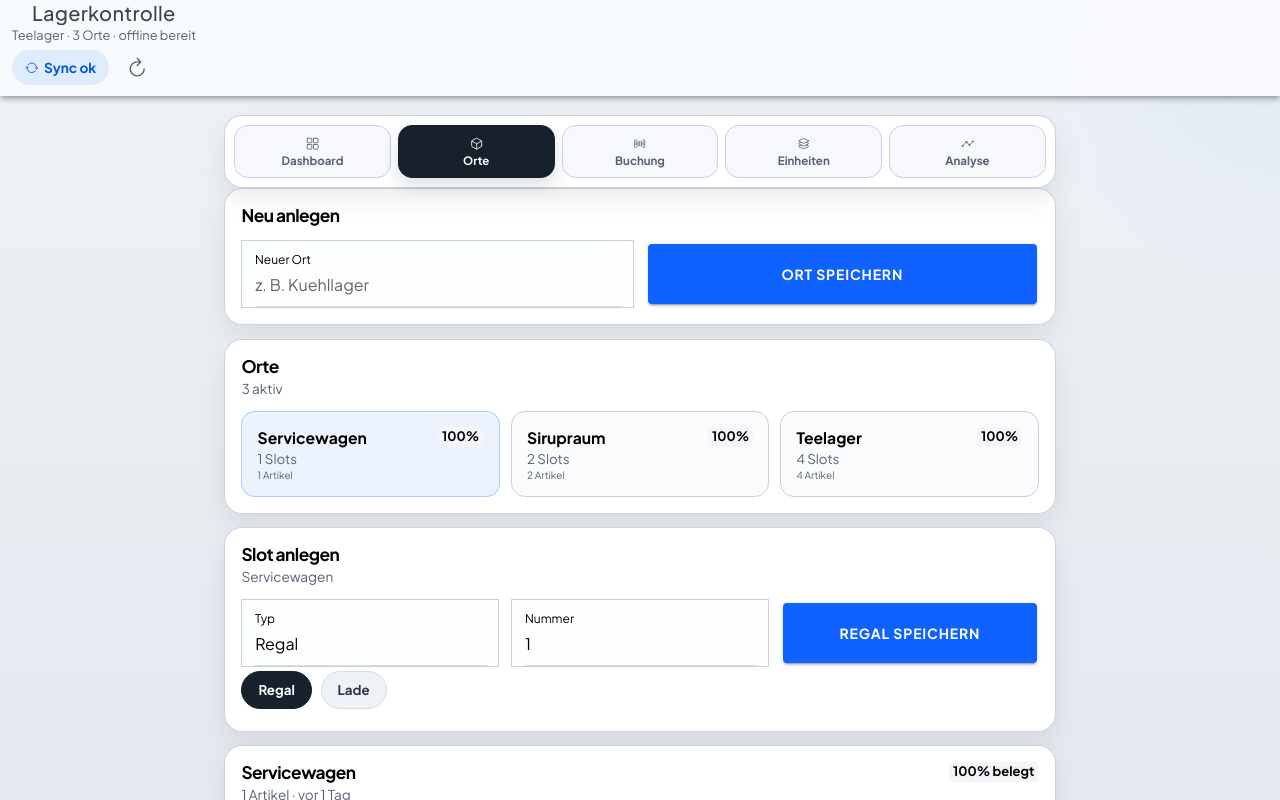
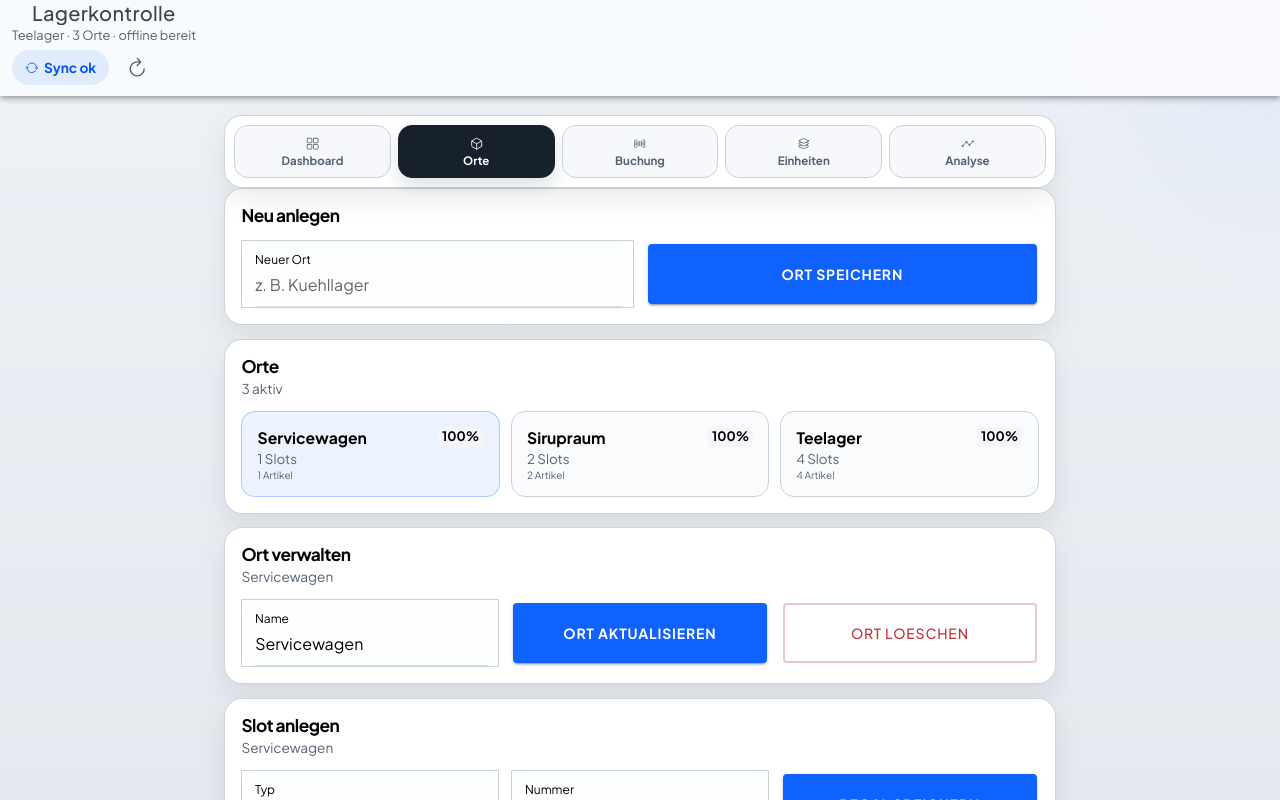
Before and after one commit to nitevlite/lagerkontrolle, a React (Vite) app: page / in a window 1280 px wide. Both pictures are taken after a click on the element 137 px from the left and 67 px from the top of the page. Built offline with nearby package versions, Linux system fonts and the light colour scheme.

Commit message:
Strengthen dashboard colors and extend location actions

```diff
--- a/src/App.tsx
+++ b/src/App.tsx
@@ -26,7 +26,16 @@ import {
   warningOutline
 } from "ionicons/icons";
 import { ensureSeedData, resetSeedData } from "./data/bootstrap";
-import { addLocation, addStorageSlot, addUnitType, loadSnapshot, updateSettings } from "./data/repositories";
+import {
+  addLocation,
+  addStorageSlot,
+  addUnitType,
+  deleteLocation,
+  deleteStorageSlot,
+  loadSnapshot,
+  renameLocation,
+  updateSettings
+} from "./data/repositories";
 import { seedSnapshot } from "./domain/seed";
 import { buildViewModel, type ViewKey } from "./domain/selectors";
 import "./theme.css";
@@ -52,6 +61,7 @@ function App() {
   const [warningDaysDraft, setWarningDaysDraft] = useState("10");
   const [reminderDaysDraft, setReminderDaysDraft] = useState("3");
   const [locationName, setLocationName] = useState("");
+  const [locationEditName, setLocationEditName] = useState("");
   const [slotKind, setSlotKind] = useState<"shelf" | "drawer">("shelf");
   const [slotNumber, setSlotNumber] = useState("1");
   const [unitName, setUnitName] = useState("");
@@ -110,6 +120,10 @@ function App() {
   const currentLocation =
     viewModel?.locations.find((location) => location.id === selectedLocationId) ?? viewModel?.locations[0];
 
+  useEffect(() => {
+    setLocationEditName(currentLocation?.name ?? "");
+  }, [currentLocation?.id, currentLocation?.name]);
+
   const visibleAlerts = useMemo(
     () =>
       viewModel?.expiryAlerts.filter((alert) => alert.daysUntilExpiry <= expiryFilterDays) ?? [],
@@ -122,6 +136,14 @@ function App() {
         currentLocation ? line.locationId === currentLocation.id : true
       ) ?? [],
     [currentLocation, viewModel]
+  );
+
+  const currentSlots = useMemo(
+    () =>
+      snapshotState?.slots
+        .filter((slot) => (currentLocation ? slot.locationId === currentLocation.id : true))
+        .sort((left, right) => left.sortOrder - right.sortOrder) ?? [],
+    [currentLocation, snapshotState]
   );
 
   const analyticsRiskList = useMemo(
@@ -199,6 +221,42 @@ function App() {
       reminderRepeatDays: reminderDays
     });
     setRefreshToken((current) => current + 1);
+  }
+
+  async function handleRenameLocation() {
+    if (!currentLocation) {
+      return;
+    }
+
+    try {
+      await renameLocation({ id: currentLocation.id, name: locationEditName });
+      setRefreshToken((current) => current + 1);
+    } catch (error) {
+      setActionError(error instanceof Error ? error.message : "Ort konnte nicht aktualisiert werden.");
+    }
+  }
+
+  async function handleDeleteLocation() {
+    if (!currentLocation) {
+      return;
+    }
+
+    try {
+      await deleteLocation(currentLocation.id);
+      setSelectedLocationId("");
+      setRefreshToken((current) => current + 1);
+    } catch (error) {
+      setActionError(error instanceof Error ? error.message : "Ort konnte nicht geloescht werden.");
+    }
+  }
+
+  async function handleDeleteSlot(slotId: string) {
+    try {
+      await deleteStorageSlot(slotId);
+      setRefreshToken((current) => current + 1);
+    } catch (error) {
+      setActionError(error instanceof Error ? error.message : "Slot konnte nicht geloescht werden.");
+    }
   }
 
   return (
@@ -477,6 +535,30 @@ function App() {
                         <section className="surface">
                           <header className="section-header">
                             <div>
+                              <h2>Ort verwalten</h2>
+                              <span>{currentLocation.name}</span>
+                            </div>
+                          </header>
+                          <div className="unit-form">
+                            <IonItem className="compact-field">
+                              <IonLabel position="stacked">Name</IonLabel>
+                              <IonInput
+                                value={locationEditName}
+                                onIonInput={(event) => setLocationEditName(String(event.detail.value ?? ""))}
+                              />
+                            </IonItem>
+                            <IonButton className="primary-button" onClick={handleRenameLocation}>
+                              Ort aktualisieren
+                            </IonButton>
+                            <IonButton className="danger-button" fill="outline" onClick={handleDeleteLocation}>
+                              Ort loeschen
+                            </IonButton>
+                          </div>
+                        </section>
+
+                        <section className="surface">
+                          <header className="section-header">
+                            <div>
                               <h2>Slot anlegen</h2>
                               <span>{currentLocation.name}</span>
                             </div>
@@ -517,6 +599,35 @@ function App() {
                             >
                               Lade
                             </button>
+                          </div>
+                        </section>
+
+                        <section className="surface">
+                          <header className="section-header">
+                            <div>
+                              <h2>Regale und Laden</h2>
+                              <span>{currentSlots.length} angelegt</span>
+                            </div>
+                          </header>
+                          <div className="list">
+                            {currentSlots.map((slot) => (
+                              <article key={slot.id} className="list-row">
+                                <div className="list-row__main">
+                                  <strong>{slot.label}</strong>
+                                  <span>{slot.kind === "shelf" ? "Regal" : "Lade"}</span>
+                                </div>
+                                <div className="list-row__meta">
+                                  <IonButton
+                                    size="small"
+                                    fill="clear"
+                                    className="danger-button"
+                                    onClick={() => void handleDeleteSlot(slot.id)}
+                                  >
+                                    Loeschen
+                                  </IonButton>
+                                </div>
+                              </article>
+                            ))}
                           </div>
                         </section>
 
--- a/src/data/repositories.ts
+++ b/src/data/repositories.ts
@@ -89,6 +89,47 @@ export async function addStorageSlot(input: {
   });
 }
 
+export async function renameLocation(input: { id: string; name: string }) {
+  const name = input.name.trim();
+  if (!name) {
+    return;
+  }
+
+  const existing = await db.locations
+    .filter(
+      (location) =>
+        location.id !== input.id && location.name.toLocaleLowerCase() === name.toLocaleLowerCase()
+    )
+    .first();
+
+  if (existing) {
+    throw new Error("Ort existiert bereits.");
+  }
+
+  await db.locations.update(input.id, { name });
+}
+
+export async function deleteLocation(locationId: string) {
+  const slotCount = await db.slots.where("locationId").equals(locationId).count();
+  if (slotCount > 0) {
+    throw new Error("Ort kann erst geloescht werden, wenn alle Regale und Laden entfernt sind.");
+  }
+
+  await db.locations.delete(locationId);
+}
+
+export async function deleteStorageSlot(slotId: string) {
+  const movement = await db.movements
+    .filter((entry) => entry.fromSlotId === slotId || entry.toSlotId === slotId)
+    .first();
+
+  if (movement) {
+    throw new Error("Slot kann nicht geloescht werden, weil bereits Bewegungen darauf gebucht wurden.");
+  }
+
+  await db.slots.delete(slotId);
+}
+
 export async function updateSettings(patch: Partial<Omit<AppSettings, "id">>) {
   const current =
     (await db.settings.get("default")) ??
--- a/src/theme.css
+++ b/src/theme.css
@@ -156,7 +156,7 @@ ion-content.shell::part(scroll) {
   padding: 0.95rem;
   border-radius: 16px;
   border: 1px solid var(--border);
-  background: var(--surface-subtle);
+  background: #f5f7fa;
 }
 
 .metric-card span,
@@ -175,20 +175,24 @@ ion-content.shell::part(scroll) {
 .tone-critical {
   border-color: rgba(193, 50, 60, 0.32);
   color: var(--critical);
+  background: linear-gradient(180deg, rgba(193, 50, 60, 0.14), rgba(255, 255, 255, 0.98));
 }
 
 .tone-warning {
   border-color: rgba(168, 100, 8, 0.32);
   color: var(--warning);
+  background: linear-gradient(180deg, rgba(168, 100, 8, 0.14), rgba(255, 255, 255, 0.98));
 }
 
 .tone-good {
   border-color: rgba(22, 121, 77, 0.32);
   color: var(--success);
+  background: linear-gradient(180deg, rgba(22, 121, 77, 0.14), rgba(255, 255, 255, 0.98));
 }
 
 .tone-neutral {
   color: var(--text);
+  background: linear-gradient(180deg, rgba(15, 98, 254, 0.08), rgba(255, 255, 255, 0.98));
 }
 
 .settings-row,
@@ -299,11 +303,13 @@ ion-content.shell::part(scroll) {
 }
 
 .list-row--alert.tone-critical {
-  background: rgba(187, 62, 69, 0.06);
+  border-color: rgba(193, 50, 60, 0.34);
+  background: linear-gradient(90deg, rgba(193, 50, 60, 0.18), rgba(255, 255, 255, 0.98));
 }
 
 .list-row--alert.tone-warning {
-  background: rgba(183, 121, 31, 0.08);
+  border-color: rgba(168, 100, 8, 0.34);
+  background: linear-gradient(90deg, rgba(168, 100, 8, 0.18), rgba(255, 255, 255, 0.98));
 }
 
 .list-row__main {
@@ -447,6 +453,11 @@ ion-content.shell::part(scroll) {
   font-weight: 700;
 }
 
+.danger-button {
+  --color: #c1323c;
+  --border-color: rgba(193, 50, 60, 0.28);
+}
+
 .bottom-nav {
   display: none;
 }
```
